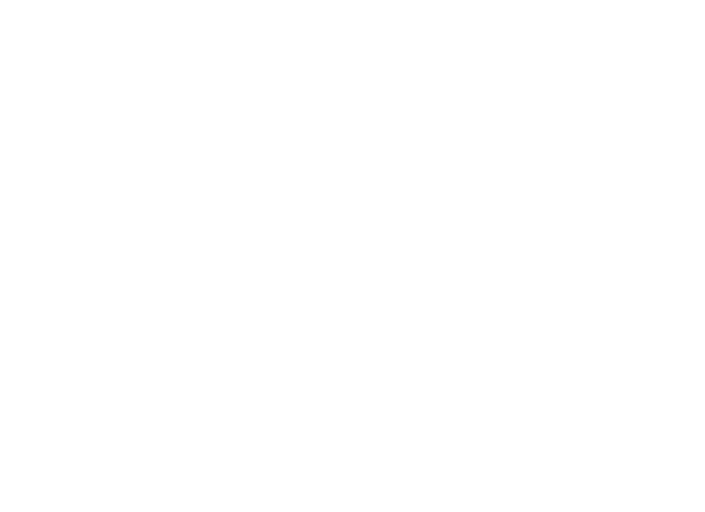
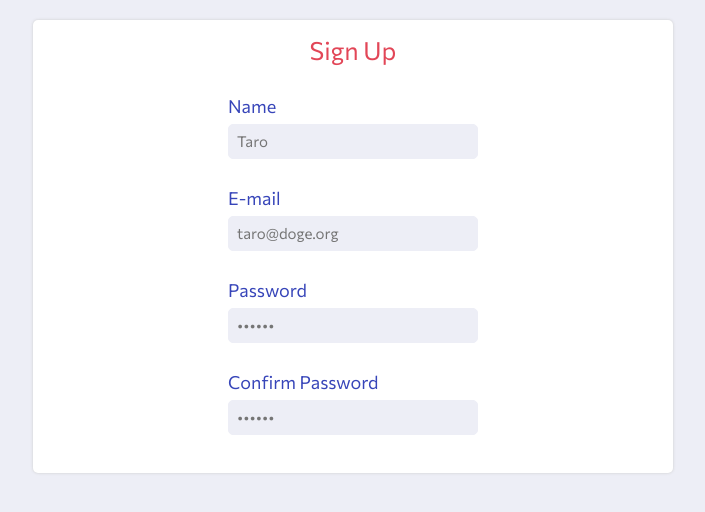
Before and after one commit to ding-09/form-validation, a website built with webpack: page dist/index.html in a window 1280 px wide. Shown: the whole page, without its empty margins (287-992 px from the left). Built offline with Linux system fonts and the light colour scheme.

Commit message:
finished html/css

```diff
--- a/src/styles.css
+++ b/src/styles.css
@@ -0,0 +1,75 @@
+* {
+  margin: 0;
+  padding: 0;
+  box-sizing: border-box;
+  font-family: 'Commissioner', sans-serif;
+}
+
+body {
+  background-color: #edeef6;
+}
+
+#main-container {
+  max-width: 50%;
+  margin: 20px auto;
+  height: auto;
+  background-color: white;
+  border-radius: 5px;
+  box-shadow: 0 0 3px #ccc;
+}
+
+header {
+  text-align: center;
+  font-size: 25px;
+  padding-top: 15px;
+  color: #e24657;
+}
+
+#form {
+  display: flex;
+  width: 50%;
+  flex-direction: column;
+  align-items: center;
+  margin: 20px auto;
+  padding: 10px 0;
+}
+
+#form > div {
+  margin-bottom: 5px;
+}
+
+label {
+  font-size: 18px;
+  font-weight: 500;
+  color: #3745B9;
+}
+
+input {
+  display: block;
+  width: 250px;
+  height: 35px;
+  margin: 7px 0;
+  padding: 8px;
+  border: 1px solid #edeef6;
+  border-radius: 5px;
+  background-color: #edeef6;
+}
+
+.error {
+  display: block;
+  font-size: 13px;
+  padding: 3px;
+  margin-bottom: 10px;
+}
+
+.error.active {
+    color: red;
+}
+
+::placeholder {
+  font-size: 15px;
+}
+
+input:focus {
+    outline: none;
+}
```
Also changed, not shown: dist/index.html, dist/main.js.
